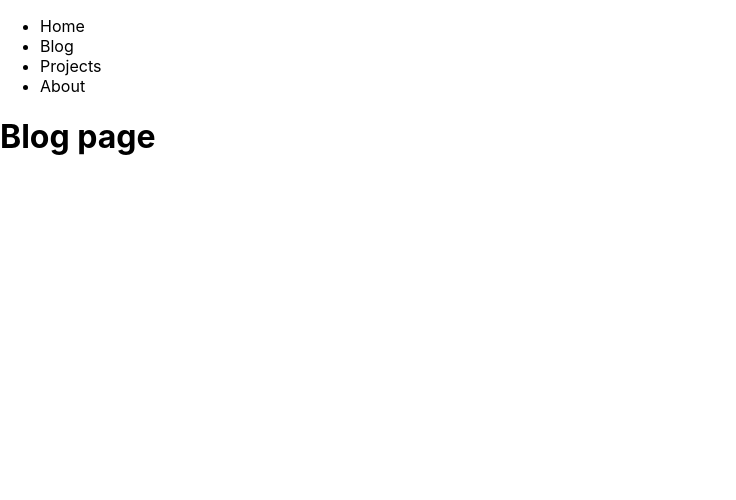
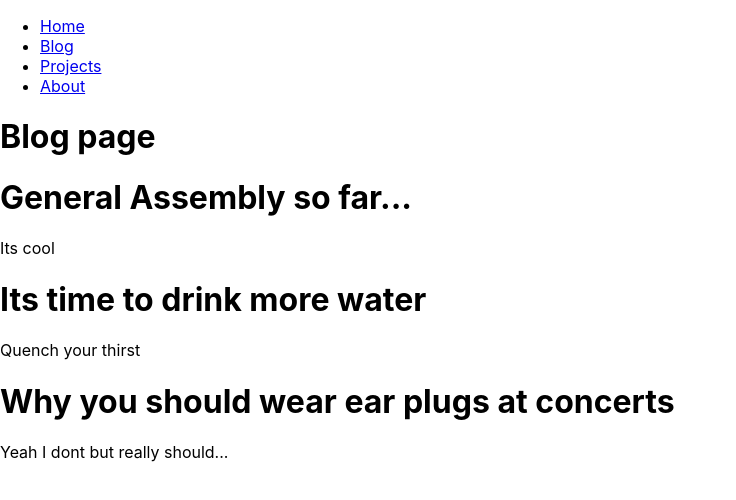
Before and after one commit to WDI-SEA/react-router-portfolio, a React (Create React App) app: page /blog in a window 1280 px wide. Shown: the top 500 px of the page, without its empty margins (0-736 px from the left). Built offline with nearby package versions, Linux system fonts and the light colour scheme.

Commit message:
Finished requirements

```diff
--- a/src/App.js
+++ b/src/App.js
@@ -1,4 +1,3 @@
-
 import './App.css';
 import { BrowserRouter, Route, Routes, Link } from 'react-router-dom';
 import { Component } from 'react';
@@ -11,12 +10,22 @@ import About from './components/pages/About';
 
 export default class App extends Component {
   render(){
+
+    const posts = [
+      {title: 'General Assembly so far...', body: 'Its cool'},
+      {title: 'Its time to drink more water', body: 'Quench your thirst'},
+      {title: 'Why you should wear ear plugs at concerts', body: 'Yeah I dont but really should...'}
+  ]
+
+
     return (
       <BrowserRouter>
         <Header />
         <Routes>
           <Route path="/" element={<Homepage />}/>
-          <Route path="/blog" element={<Blog />}/>
+          <Route path="/blog" element={<Blog
+          posts={ posts }
+          />}/>
           <Route path="/projects" element={<Projects />}/>
           <Route path="/about" element={<About />}/>
         </Routes>
--- a/src/components/pages/About.js
+++ b/src/components/pages/About.js
@@ -3,7 +3,16 @@ import React, { Component } from 'react'
 export default class About extends Component {
     render() {
         return(
-            <h1>About page</h1>
+            <div>
+                <h1>About page</h1>
+                <h2>Skills </h2>
+                <ul>
+                    <li>HTML</li>
+                    <li>CSS</li>
+                    <li>JavaScript</li>
+                    <li>PostgreSQL</li>
+                </ul>
+            </div>
         )
     }
 }
--- a/src/components/pages/Blog.js
+++ b/src/components/pages/Blog.js
@@ -1,9 +1,19 @@
 import React, { Component } from 'react'
+
 
 export default class Blog extends Component {
     render() {
+        const allPosts = this.props.posts.map(mapPosts => {
+            return <div>
+                    <h1> {mapPosts.title} </h1>
+                    <p> {mapPosts.body} </p>
+                </div>
+        })
         return(
-            <h1>Blog page</h1>
+            <div>
+                <h1>Blog page</h1>
+                {allPosts}
+            </div>
         )
     }
 }
--- a/src/components/partials/Header.js
+++ b/src/components/partials/Header.js
@@ -7,10 +7,10 @@ export default class Header extends Component {
             <header>
                 <nav>
                     <ul>
-                        <li><Link to="/"></Link>Home</li>
-                        <li><Link to="/blog"></Link>Blog</li>
-                        <li><Link to="/projects"></Link>Projects</li>
-                        <li><Link to="/about"></Link>About</li>
+                        <li><Link to="/">Home</Link></li>
+                        <li><Link to="/blog">Blog</Link></li>
+                        <li><Link to="/projects">Projects</Link></li>
+                        <li><Link to="/about">About</Link></li>
                     </ul>
                 </nav>
             </header>
```
